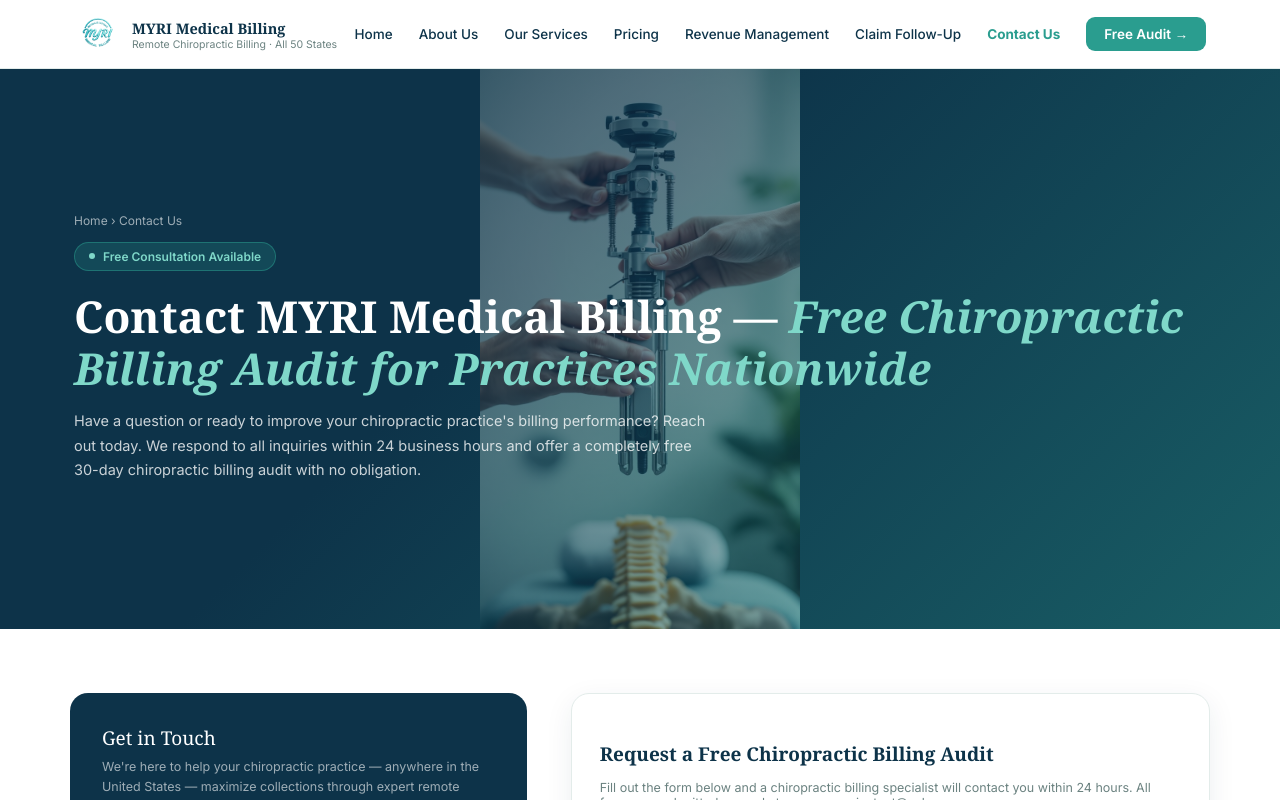
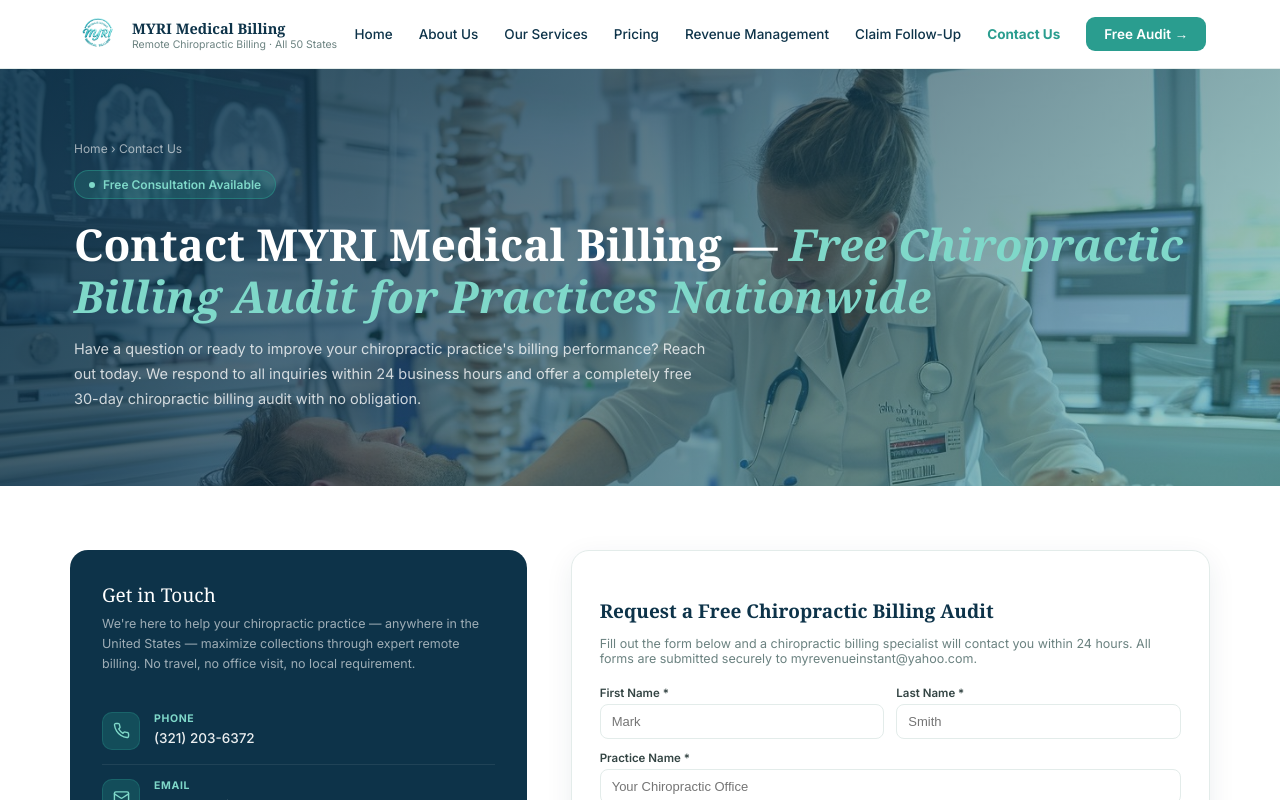
Before and after one commit to devydev201/myri-website, a Next.js app: page /contact in a window 1280 px wide. Shown: the top 800 px of the page. Built offline with nearby package versions, Linux system fonts and the light colour scheme.

Commit message:
Contact hero: replace with landscape medical consultation photo, standard cover fit

```diff
--- a/app/contact/page.js
+++ b/app/contact/page.js
@@ -88,9 +88,8 @@
         title="Contact MYRI Medical Billing —"
         accent="Free Chiropractic Billing Audit for Practices Nationwide"
         desc="Have a question or ready to improve your chiropractic practice's billing performance? Reach out today. We respond to all inquiries within 24 business hours and offer a completely free 30-day chiropractic billing audit with no obligation."
-        img="/images/contact-hero.png"
-        pos="center center"
-        fit="contain"
+        img="/images/contact-hero.jpg"
+        pos="center 30%"
       />
 
       {/* CONTACT WRAP */}
```
Also changed, not shown: public/images/contact-hero.jpg.
